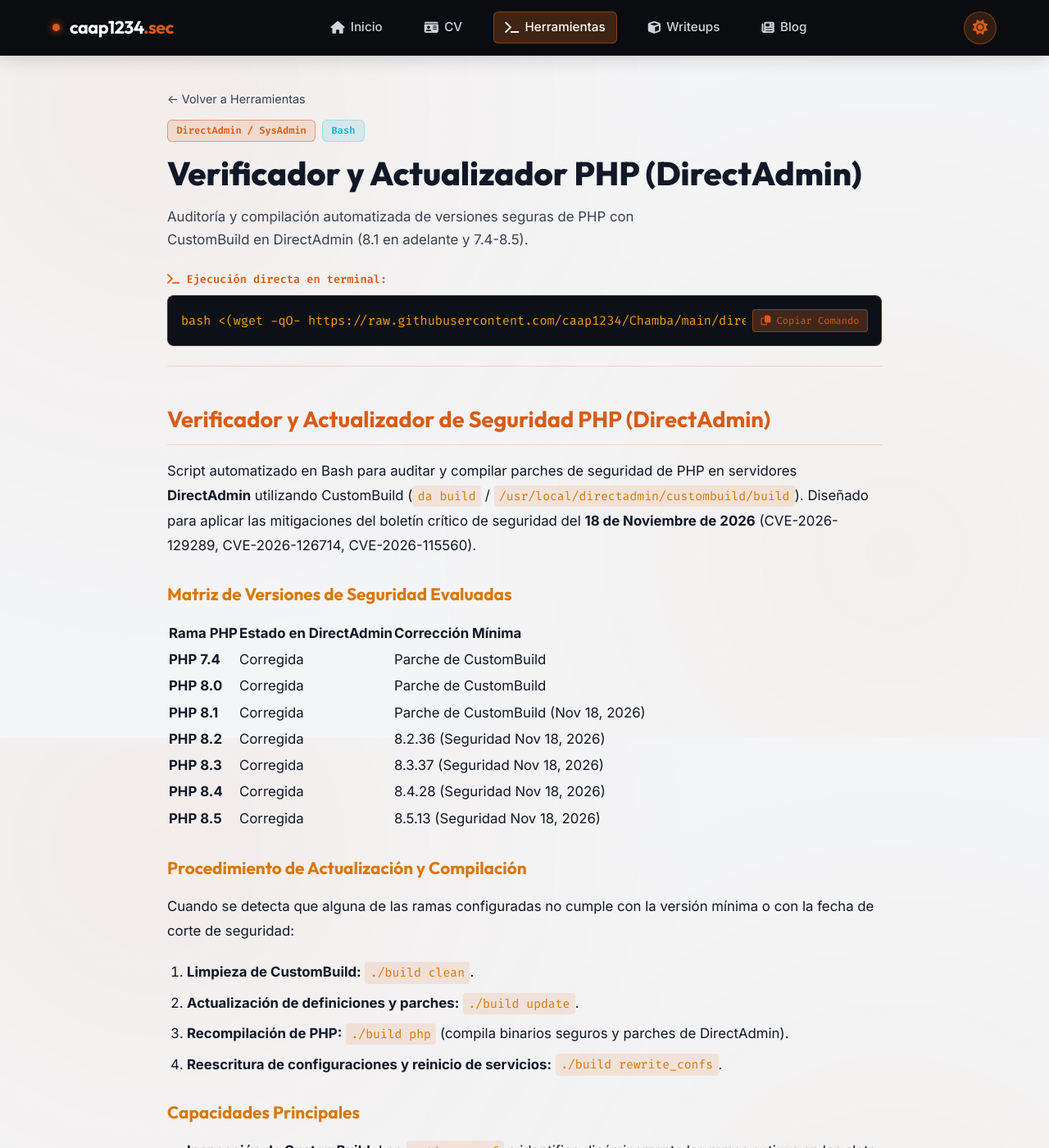
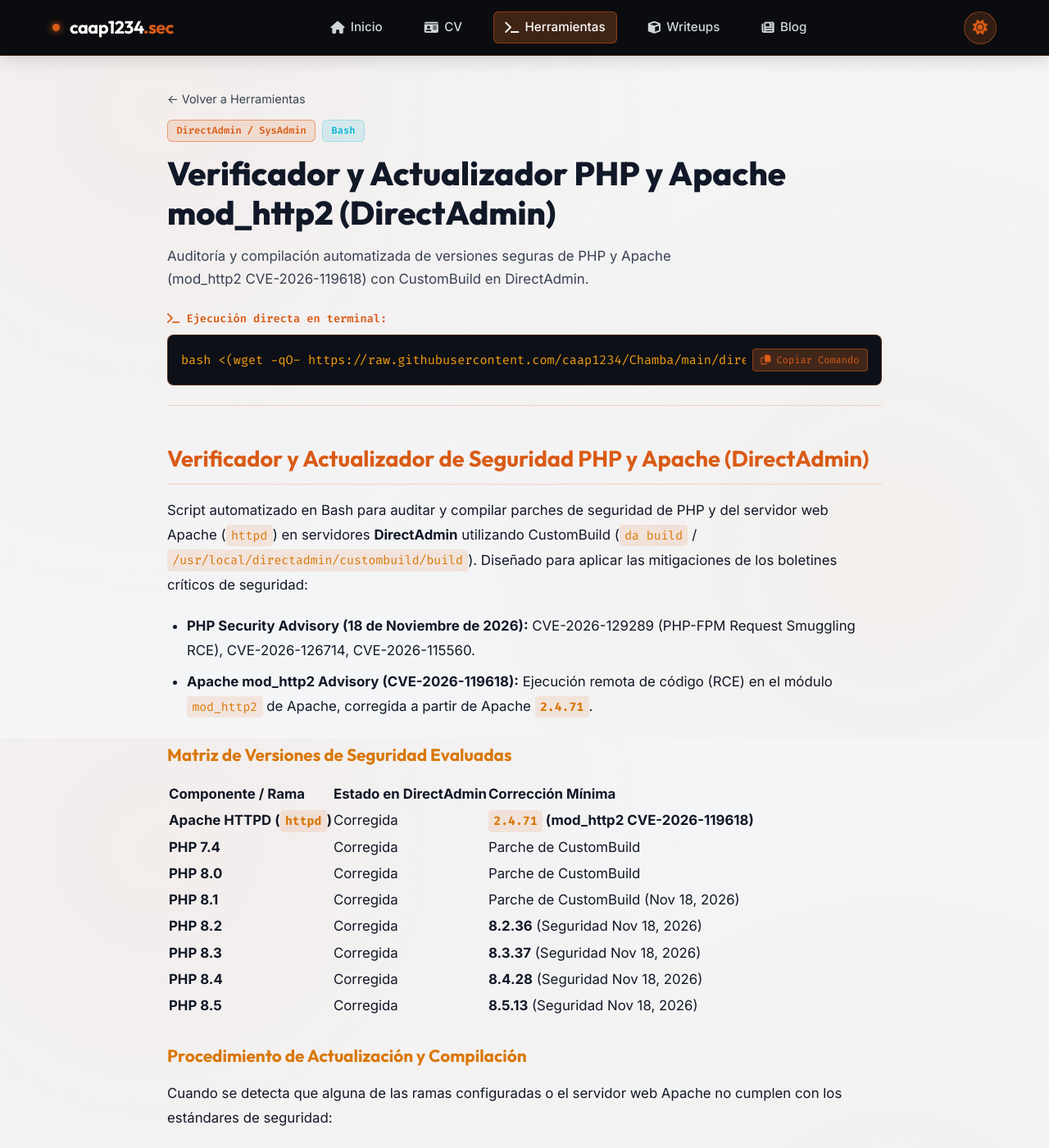
Before and after one commit to caap1234/caap1234.github.io, a Jekyll site: the page built from _tools/verificar-actualizar-php-directadmin.md, in a window 1280 px wide and 1400 px high. Shown: the whole window at 82% size. Built offline with Jekyll 4.4.1, drawn with Linux system fonts in a browser that asks for light colours; some of the changed text lies outside the part shown.

Commit message:
docs(directadmin): actualizar guia con verificacion de apache mod_http2

```diff
--- a/_tools/verificar-actualizar-php-directadmin.md
+++ b/_tools/verificar-actualizar-php-directadmin.md
@@ -1,41 +1,47 @@
 ---
 layout: tool
-title: "Verificador y Actualizador PHP (DirectAdmin)"
+title: "Verificador y Actualizador PHP y Apache mod_http2 (DirectAdmin)"
 category: "DirectAdmin / SysAdmin"
 language: "Bash"
-description: "Auditoría y compilación automatizada de versiones seguras de PHP con CustomBuild en DirectAdmin (8.1 en adelante y 7.4-8.5)."
-usage_summary: "Evalúa slots php1-4 en options.conf contra el boletín del 18 de Noviembre de 2026, recompilando vía CustomBuild (clean/update/php) si es necesario."
+description: "Auditoría y compilación automatizada de versiones seguras de PHP y Apache (mod_http2 CVE-2026-119618) con CustomBuild en DirectAdmin."
+usage_summary: "Evalúa slots php1-4 y servidor Apache (>=2.4.71) en CustomBuild contra boletines de Noviembre 2026, recompilando vía clean/update/php/apache si es necesario."
 one_liner: "bash <(wget -qO- https://raw.githubusercontent.com/caap1234/Chamba/main/directadmin/verificar_actualizar_php_directadmin.sh)"
 ---
 
-## Verificador y Actualizador de Seguridad PHP (DirectAdmin)
+## Verificador y Actualizador de Seguridad PHP y Apache (DirectAdmin)
 
-Script automatizado en Bash para auditar y compilar parches de seguridad de PHP en servidores **DirectAdmin** utilizando CustomBuild (`da build` / `/usr/local/directadmin/custombuild/build`). Diseñado para aplicar las mitigaciones del boletín crítico de seguridad del **18 de Noviembre de 2026** (CVE-2026-129289, CVE-2026-126714, CVE-2026-115560).
+Script automatizado en Bash para auditar y compilar parches de seguridad de PHP y del servidor web Apache (`httpd`) en servidores **DirectAdmin** utilizando CustomBuild (`da build` / `/usr/local/directadmin/custombuild/build`). Diseñado para aplicar las mitigaciones de los boletines críticos de seguridad:
+- **PHP Security Advisory (18 de Noviembre de 2026):** CVE-2026-129289 (PHP-FPM Request Smuggling RCE), CVE-2026-126714, CVE-2026-115560.
+- **Apache mod_http2 Advisory (CVE-2026-119618):** Ejecución remota de código (RCE) en el módulo `mod_http2` de Apache, corregida a partir de Apache **`2.4.71`**.
 
 ### Matriz de Versiones de Seguridad Evaluadas
 
-| Rama PHP | Estado en DirectAdmin | Corrección Mínima |
+| Componente / Rama | Estado en DirectAdmin | Corrección Mínima |
 | :--- | :--- | :--- |
+| **Apache HTTPD (`httpd`)** | Corregida | **`2.4.71` (mod_http2 CVE-2026-119618)** |
 | **PHP 7.4** | Corregida | Parche de CustomBuild |
 | **PHP 8.0** | Corregida | Parche de CustomBuild |
 | **PHP 8.1** | Corregida | Parche de CustomBuild (Nov 18, 2026) |
-| **PHP 8.2** | Corregida | 8.2.36 (Seguridad Nov 18, 2026) |
-| **PHP 8.3** | Corregida | 8.3.37 (Seguridad Nov 18, 2026) |
-| **PHP 8.4** | Corregida | 8.4.28 (Seguridad Nov 18, 2026) |
-| **PHP 8.5** | Corregida | 8.5.13 (Seguridad Nov 18, 2026) |
+| **PHP 8.2** | Corregida | **8.2.36** (Seguridad Nov 18, 2026) |
+| **PHP 8.3** | Corregida | **8.3.37** (Seguridad Nov 18, 2026) |
+| **PHP 8.4** | Corregida | **8.4.28** (Seguridad Nov 18, 2026) |
+| **PHP 8.5** | Corregida | **8.5.13** (Seguridad Nov 18, 2026) |
 
 ### Procedimiento de Actualización y Compilación
 
-Cuando se detecta que alguna de las ramas configuradas no cumple con la versión mínima o con la fecha de corte de seguridad:
+Cuando se detecta que alguna de las ramas configuradas o el servidor web Apache no cumplen con los estándares de seguridad:
 
 1. **Limpieza de CustomBuild:** `./build clean`.
 2. **Actualización de definiciones y parches:** `./build update`.
-3. **Recompilación de PHP:** `./build php` (compila binarios seguros y parches de DirectAdmin).
+3. **Recompilación focalizada:**
+   - Si PHP requiere actualización: `./build php`.
+   - Si Apache requiere actualización: `./build apache`.
 4. **Reescritura de configuraciones y reinicio de servicios:** `./build rewrite_confs`.
 
 ### Capacidades Principales
 
-- **Inspección de CustomBuild:** Lee `options.conf` e identifica dinámicamente las ramas activas en los slots `php1_release` a `php4_release`.
+- **Auditoría de Apache mod_http2:** Verifica que el binario de Apache (`httpd`) sea `>= 2.4.71` para mitigar la vulnerabilidad RCE de `mod_http2` (CVE-2026-119618).
+- **Inspección de CustomBuild:** Lee `options.conf` e identifica dinámicamente las ramas activas en los slots `php1_release` a `php4_release` y el servidor web configurado.
 - **Evaluación de Seguridad Integral:** Compara las ramas 8.2-8.5 contra versiones upstream corregidas y valida la fecha de compilación de las ramas 8.1 (y 7.4-8.0) contra la fecha de corte del 18 de Noviembre de 2026.
 - **Máxima Compatibilidad de SO y Python:** Funciona sin problemas en CentOS 7, AlmaLinux 8/9, Rocky Linux, RHEL, CloudLinux, Debian y Ubuntu, soportando entornos con `python3`, `python2.7`, `python` o herramientas nativas del sistema (`date`/`awk`).
 - **Soporte para Modo Forzado (`--force`):** Permite forzar la recompilación completa de CustomBuild.
```
